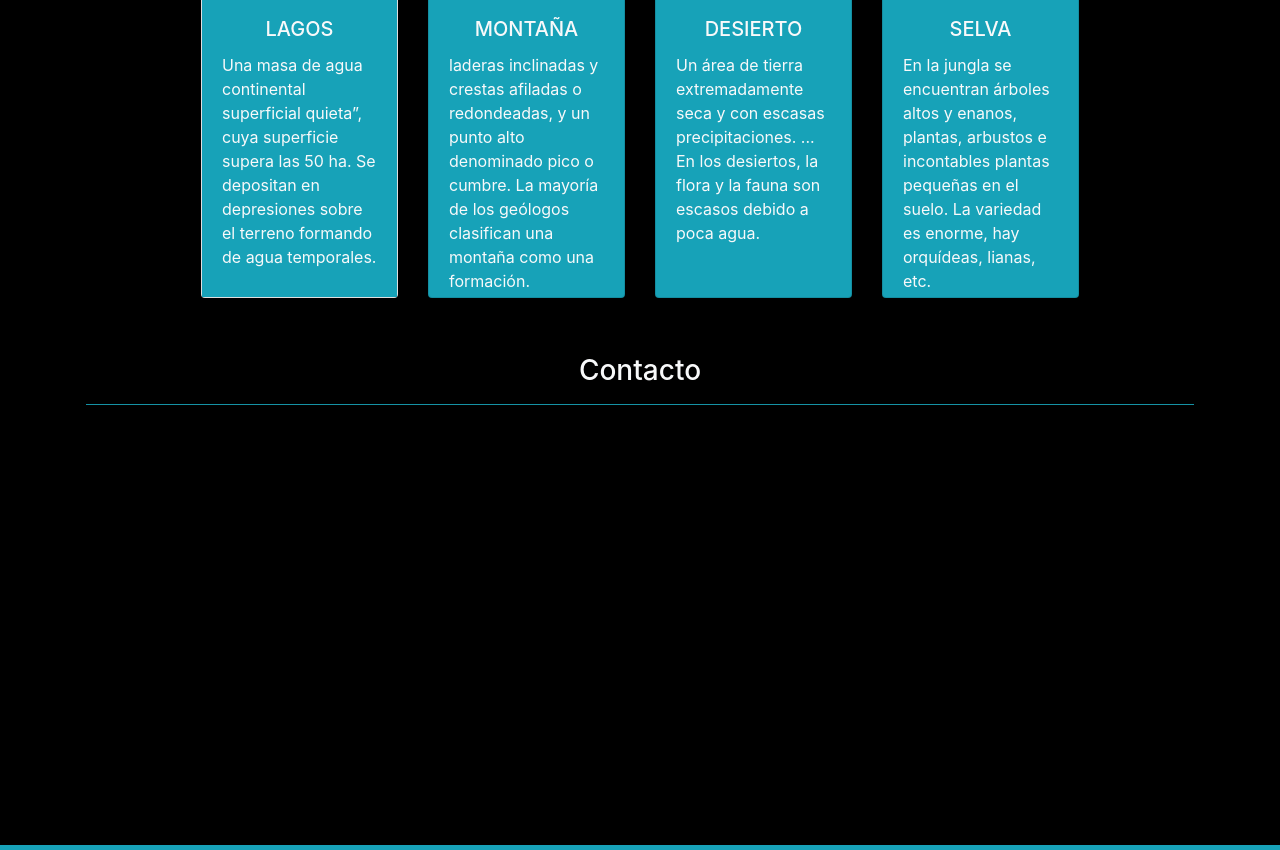
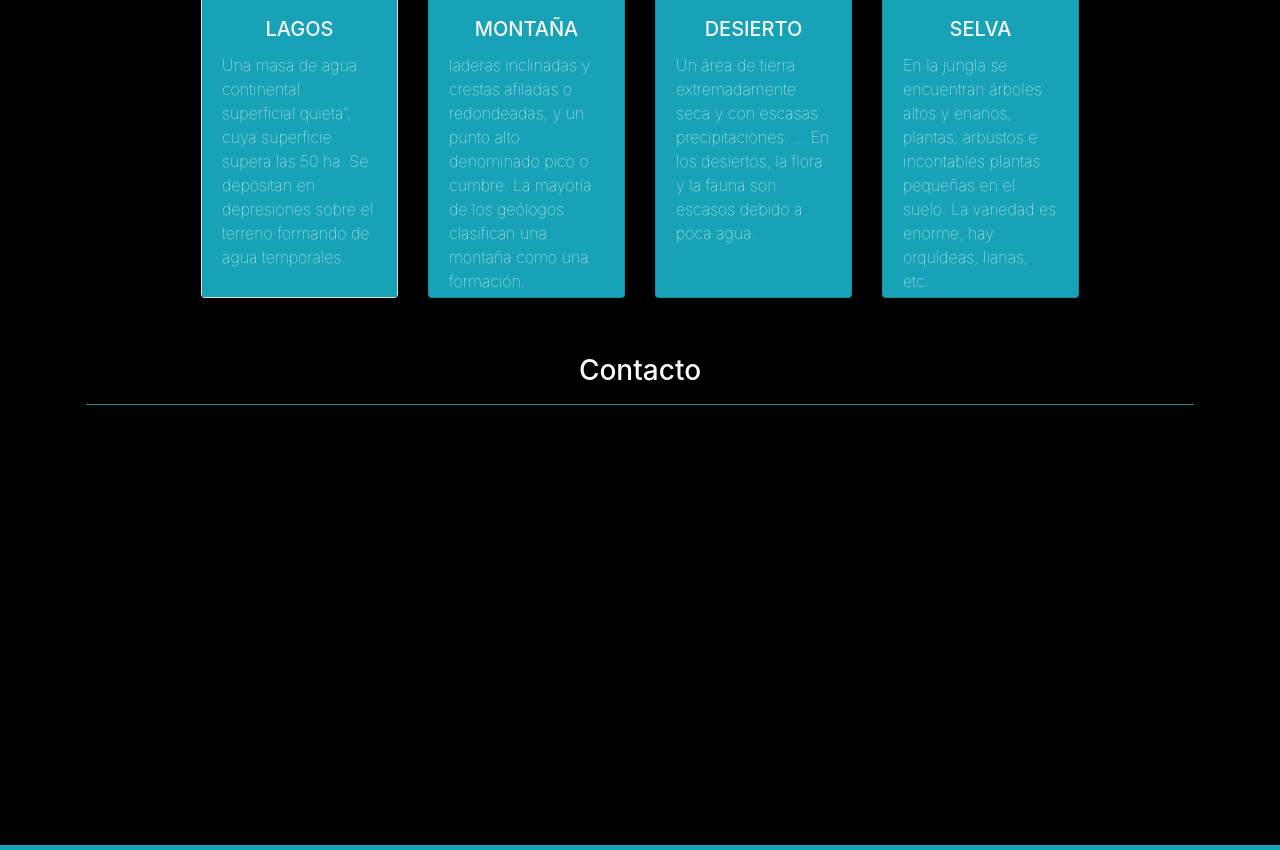
Before and after one commit to LATICANA/Viajes, a plain HTML site: page index.html in a window 1280 px wide. Shown: the part 1525-2375 px from the top of the page. Drawn offline with nearby package versions, Linux system fonts and the light colour scheme; a script that the page names is missing.

Commit message:
estilo al texto con css

```diff
--- a/assets/css/style.css
+++ b/assets/css/style.css
@@ -37,3 +37,8 @@ h5{
 .logo {
     width: 9%;
 }
+
+.card-text {
+    font-style: normal;
+    font-weight: 100;
+}
--- a/index.html
+++ b/index.html
@@ -8,7 +8,7 @@
     <script src="https://kit.fontawesome.com/74f2762e74.js" crossorigin="anonymous"></script>
     <link rel="preconnect" href="https://fonts.googleapis.com">
     <link rel="preconnect" href="https://fonts.gstatic.com" crossorigin>
-    <link href="https://fonts.googleapis.com/css2?family=Raleway&display=swap" rel="stylesheet">
+    <link href="https://fonts.googleapis.com/css2?family=Raleway:ital,wght@0,400;1,100&display=swap" rel="stylesheet">
     <link rel="stylesheet" href="assets/css/style.css">
     <link rel="stylesheet" href="https://cdn.jsdelivr.net/npm/bootstrap@4.5.3/dist/css/bootstrap.min.css" integrity="sha384-TX8t27EcRE3e/ihU7zmQxVncDAy5uIKz4rEkgIXeMed4M0jlfIDPvg6uqKI2xXr2" crossorigin="anonymous">
     <title>Viajes Chile</title>
```
